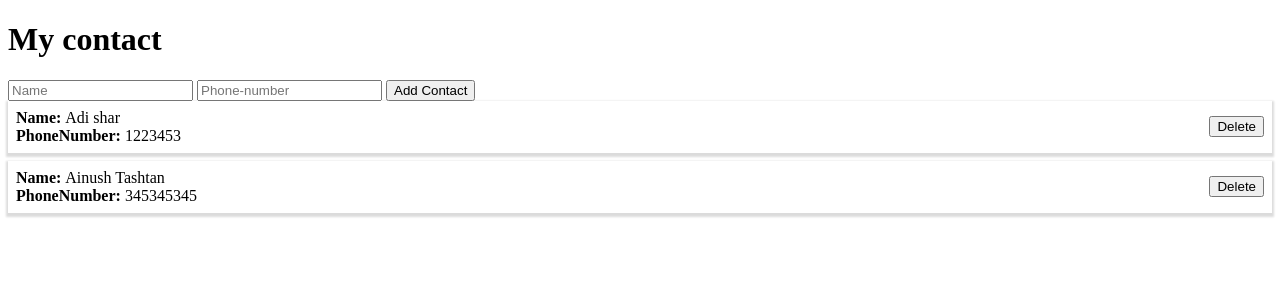
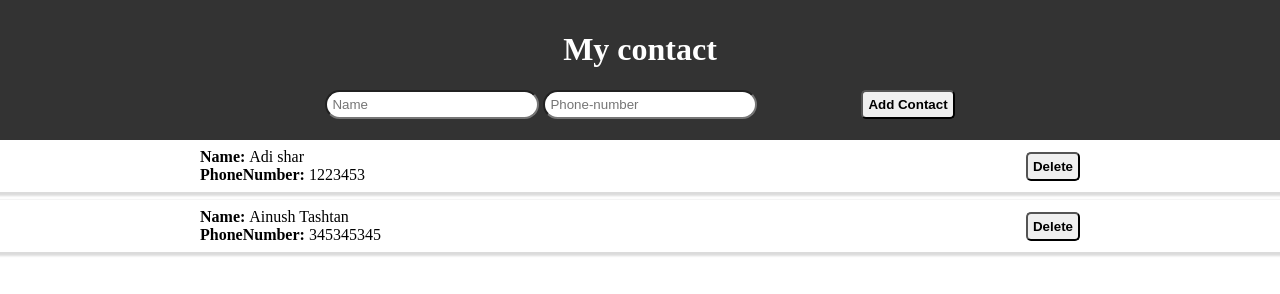
Before and after one commit to Adi8723/Notizen, a plain HTML site: page crud/crudApp.html in a window 1280 px wide. Drawn offline with Linux system fonts and the light colour scheme.

Commit message:
style changed

```diff
--- a/crud/crudApp.html
+++ b/crud/crudApp.html
@@ -10,6 +10,7 @@
 </head>
 
 <body onload="render()">
+    <div class="nav"></div>
 
     <div id="content"></div>
 
--- a/crud/js.js
+++ b/crud/js.js
@@ -7,23 +7,19 @@ load()
 function render() {
     let content = document.getElementById('content');
     content.innerHTML = '';
-    content.innerHTML += `<h1>My contact</h1>`
-    content.innerHTML += ` <input type="text" placeholder="Name" id="name">
-    						<input type="number" placeholder="Phone-number" id="number">
-    						<button onclick="Add()">Add Contact</button>`
+    content.innerHTML += `
+	<div class="nav">
+		<h1 >My contact</h1>
+		<input type="text" placeholder="Name" id="name">
+    	<input type="number" placeholder="Phone-number" id="number">
+    	<button onclick="Add()">Add Contact</button>
+	</div>`
     for (let i = 0; i < names.length; i++) {
         const name = names[i];
         const phone = phoneNumbers[i];
-        if (name === '') {
-            alert('bitte fügen Sie name ein')
-        }
-        if (number == '') {
-            alert('bitte fügen Sie nummer ein')
-        } else {
-
-            content.innerHTML += `
+        content.innerHTML += `
 			<div class="card">
-			<div>
+				<div>
 					 <b>Name: </b>${name} <br>
 					<b> PhoneNumber: </b> ${phone} <br>
 				</div>
@@ -33,7 +29,6 @@ function render() {
 				</div>
 
 		</div>`
-        }
 
     }
 }
--- a/crud/style.css
+++ b/crud/style.css
@@ -1,8 +1,45 @@
+    body {
+        box-sizing: border-box;
+        margin: 0;
+        padding: 0;
+    }
+
+    .nav {
+        text-align: center;
+        position: fixed;
+        top: 0;
+        left: 0;
+        right: 0;
+        height: 100px;
+        background-color: #333;
+        color: #fff;
+        padding: 10px 100px 30px;
+    }
+
+    input {
+        margin-left: 0;
+        margin-right: 0;
+        border-radius: 15px;
+        padding: 5px;
+        width: 200px;
+    }
+
+    button {
+        padding: 5px;
+        border-radius: 5px;
+        font-weight: 700;
+        margin-left: 100px;
+    }
+
     .card {
         display: flex;
         justify-content: space-between;
         align-items: center;
         box-shadow: 0 2px 2px 2px rgb(0 0 0 / 14%);
-    padding: 8px;
+        padding: 8px 200px;
         margin-bottom: 8px;
     }
+
+    #content {
+        margin-top: 140px;
+    }
```
Also changed, not shown: dialog.html (added, +67 -0 lines), sozialesnetzwerk.html (added, +50 -0 lines). Lines whose indentation alone changed are shown as unchanged.
